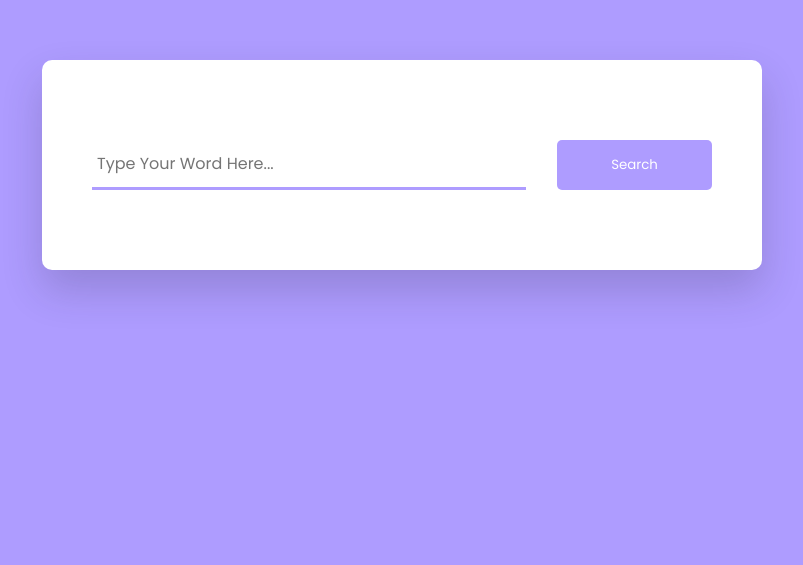
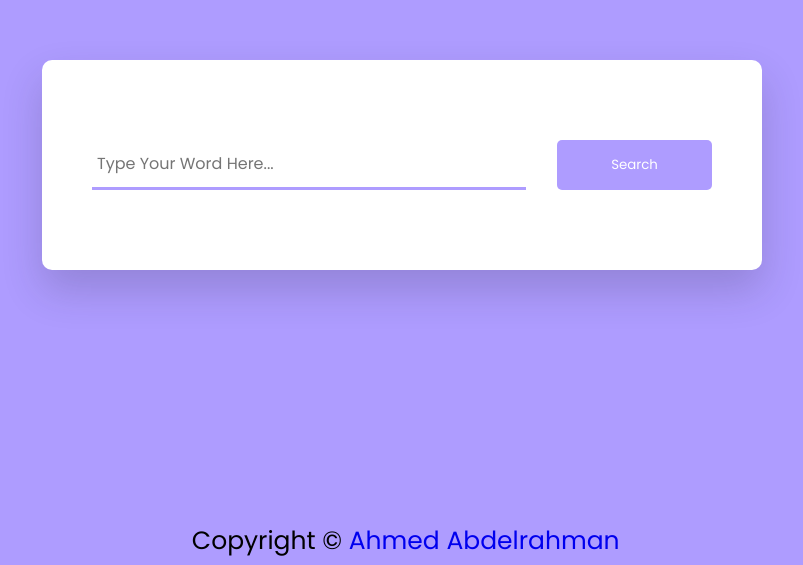
Before and after one commit to Ahmed-DotNetDev/Dictionary-App, a plain HTML site: page index.html in a window 1280 px wide. Shown: the part 235-800 px from the top of the page, without its empty margins (238-1041 px from the left). Drawn offline with Linux system fonts and the light colour scheme.

Commit message:
Adding footer and copyright

```diff
--- a/index.html
+++ b/index.html
@@ -25,7 +25,9 @@
         </div>
         <div class="result" id="result"></div>
     </div>
-
+    <footer id="copyright">
+        Copyright &copy; <a href="https://github.com/Ahmed-DotNetDev" target="_blank" id="lin">Ahmed Abdelrahman</a>
+    </footer>
     <script src="main.js"></script>
 </body>
 
--- a/main.js
+++ b/main.js
@@ -67,3 +67,12 @@ function test_error() {
     msg.volume = 1.0;
     window.speechSynthesis.speak(msg);
 }
+// Adding style for footer
+let copyr = document.getElementById("copyright");
+copyr.style.fontSize = "25px";
+copyr.style.position = "absolute";
+copyr.style.bottom = "5px";
+copyr.style.right = "33%";
+
+let link = document.getElementById("lin");
+link.style.textDecoration = "none";
```
